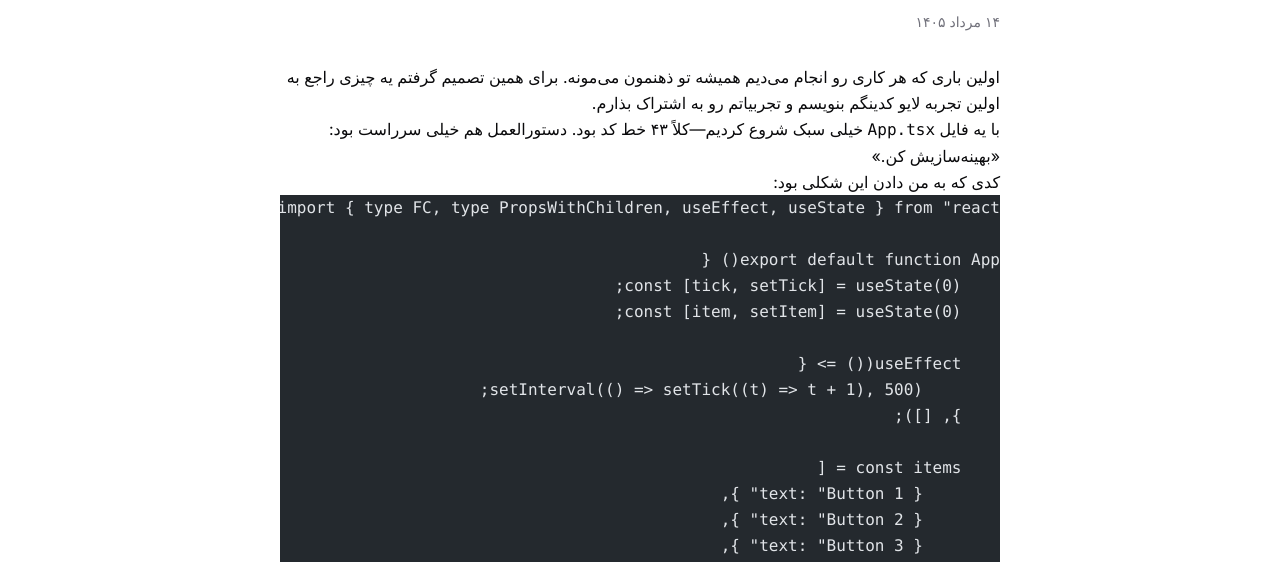
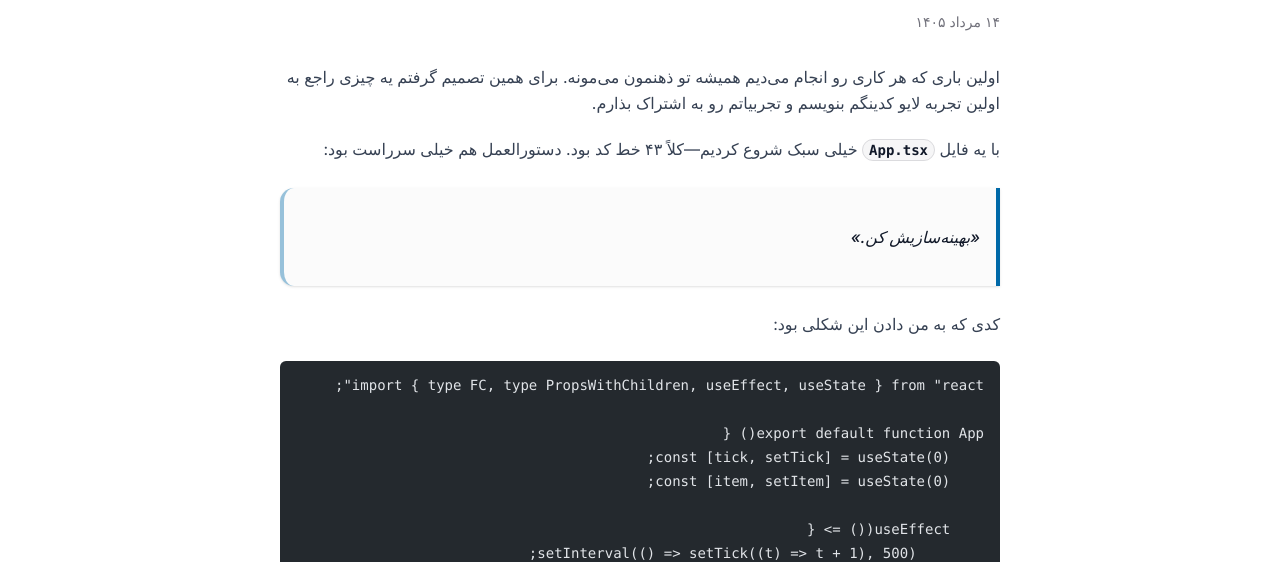
Before and after one commit to zzDanDanzz/zzDanDanzz.github.io, an Astro site: page /blog/fa/first-post in a window 1280 px wide. Shown: the part 229-791 px from the top of the page. Built offline with nearby package versions, Linux system fonts and the light colour scheme; Astro itself is replaced by a stand-in of ours; code samples lack their colours.

Commit message:
style(blog): refine typography and RTL styling

```diff
--- a/src/index.css
+++ b/src/index.css
@@ -1,4 +1,5 @@
 @import "tailwindcss";
+@plugin "@tailwindcss/typography";
 @import "tw-animate-css";
 @import "shadcn/tailwind.css";
 
@@ -142,4 +143,32 @@
     html {
         @apply font-sans;
     }
+
+    .prose :not(pre) > code::before,
+    .prose :not(pre) > code::after {
+        content: none !important;
     }
+
+    .prose :not(pre) > code {
+        @apply bg-muted/80 text-primary px-1.5 py-0.5 rounded-full text-sm font-semibold border border-muted-foreground/20;
+    }
+
+    .prose blockquote p::before,
+    .prose blockquote p::after {
+        content: none !important;
+    }
+
+    .prose blockquote {
+        @apply border-s-4 border-e-4 border-e-primary/40 bg-muted/40 px-6 py-4 rounded-e-xl rounded-s-none shadow-sm font-medium text-foreground/90 my-6;
+        border-inline-start-color: var(--color-primary) !important;
+    }
+
+    [dir="rtl"] .expressive-code,
+    [dir="rtl"] .expressive-code * {
+        direction: ltr !important;
+    }
+
+    [dir="rtl"] .expressive-code {
+        text-align: left !important;
+    }
+}
```
Lines whose indentation alone changed are shown as unchanged.
